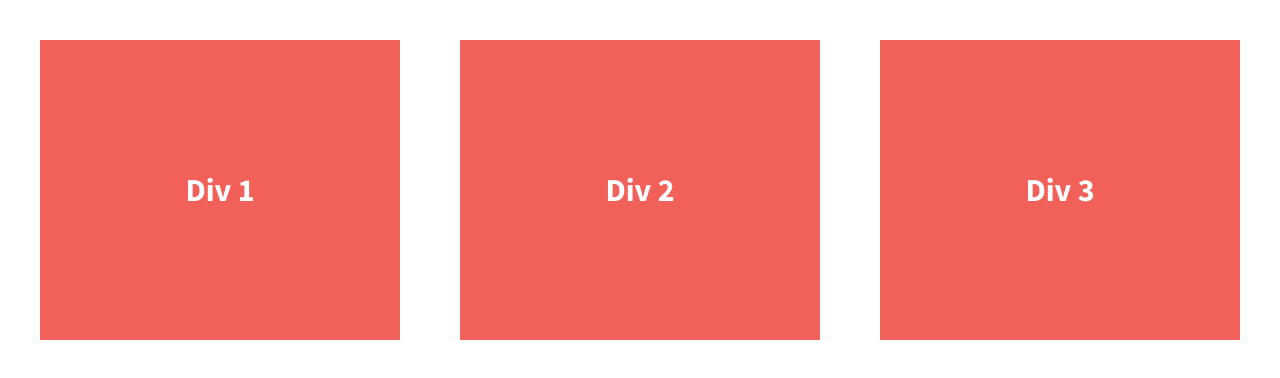
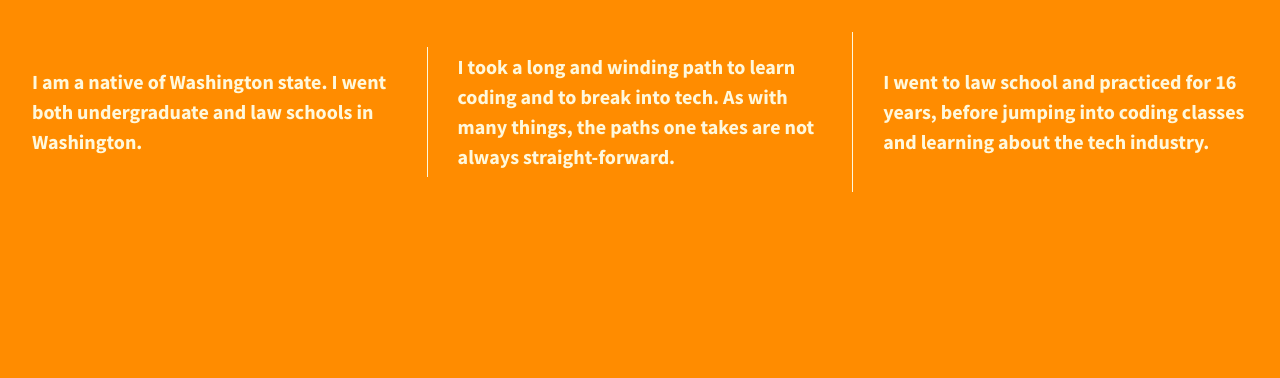
Before and after one commit to HolliG/206-divs-flexbox-starter, a plain HTML site: page index.html in a window 1280 px wide. Drawn offline with nearby package versions, Linux system fonts and the light colour scheme.

Commit message:
Add a little bit about me

```diff
--- a/css/main.css
+++ b/css/main.css
@@ -97,32 +97,34 @@ textarea {
 
 
 html {
-  background-color: #fff;
+  background-color: #ff8c00;
   height: 100%;
   width: 100%;
 }
 
 body {
   font-family: 'Source Sans Pro', sans-serif;
+  font-weight: 700;
   padding: 2em;
-  font-size: 1.25em;
+  font-size: 1em;
+  color: #fff8dc;
   height: 100%;
 }
 
 .wrapper {
   /*add display:flex and set justify-content to space-between*/
-  font-weight: 700;
   display: flex;
+  flex-flow: row-wrap;
   justify-content: space-between;
+  align-items: center;
 }
 
 .div-1, .div-2, .div-3 {
   /*give the divs a width of 30%, add display:flex, set justify-content and align-items to center*/
-  color: #fff;
+  color: #fff8dc;
   line-height: 1.5em;
-  font-size: 1.6em;
-  background-color: #f16059;
-  height: 300px;
+  font-size: 1.25em;
+  height: auto;
   width: 30%;
   display: flex;
   justify-content: center;
@@ -212,7 +214,17 @@ body {
    Modify as content requires.
    ========================================================================== */
 
-@media print,
+@media all and (min-width: 1200px) {
+    .div-1, .div-2, .div-3 {
+        flex-basis: 30%;
+    }
+    .div-1, .div-2 {
+        border-right: 1px solid #fff8dc;
+        padding-right: 30px;
+    }
+}
+
+   @media print,
        (-webkit-min-device-pixel-ratio: 1.25),
        (min-resolution: 1.25dppx),
        (min-resolution: 120dpi) {
--- a/index.html
+++ b/index.html
@@ -3,7 +3,7 @@
     <head>
         <meta charset="utf-8">
         <meta http-equiv="x-ua-compatible" content="ie=edge">
-        <title>Make me into a grid!</title>
+        <title>A Little About Me</title>
         <meta name="description" content="">
         <meta name="viewport" content="width=device-width, initial-scale=1">
 
@@ -23,13 +23,13 @@
 
         <section class="wrapper">
             <div class="div-1">
-                Div 1
+                <p>I am a native of Washington state.  I went both undergraduate and law schools in Washington.</p>
             </div>
             <div class="div-2">
-                Div 2
+                <p>I took a long and winding path to learn coding and to break into tech.  As with many things, the paths one takes are not always straight-forward.</p>
             </div>
             <div class="div-3">
-                Div 3
+                <p>I went to law school and practiced for 16 years, before jumping into coding classes and learning about the tech industry.</p>
             </div>
         </section>
 
```
